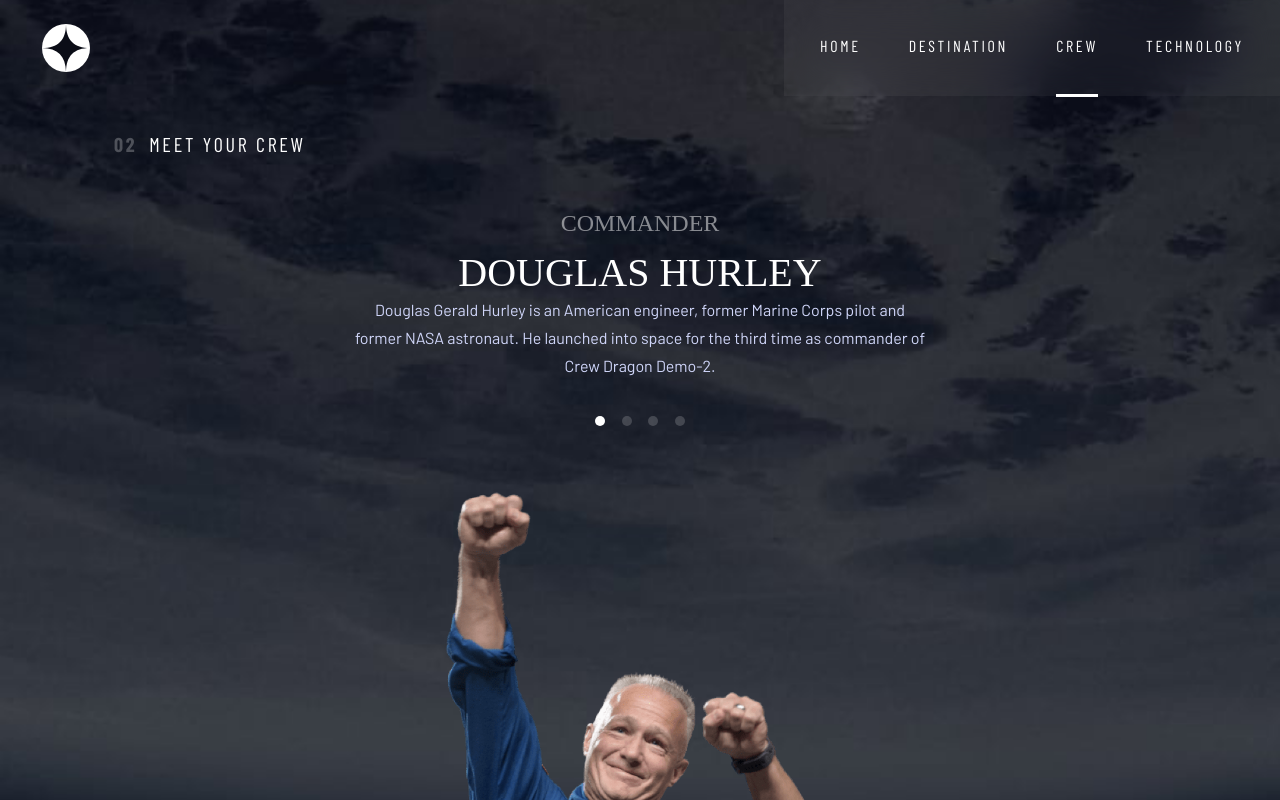
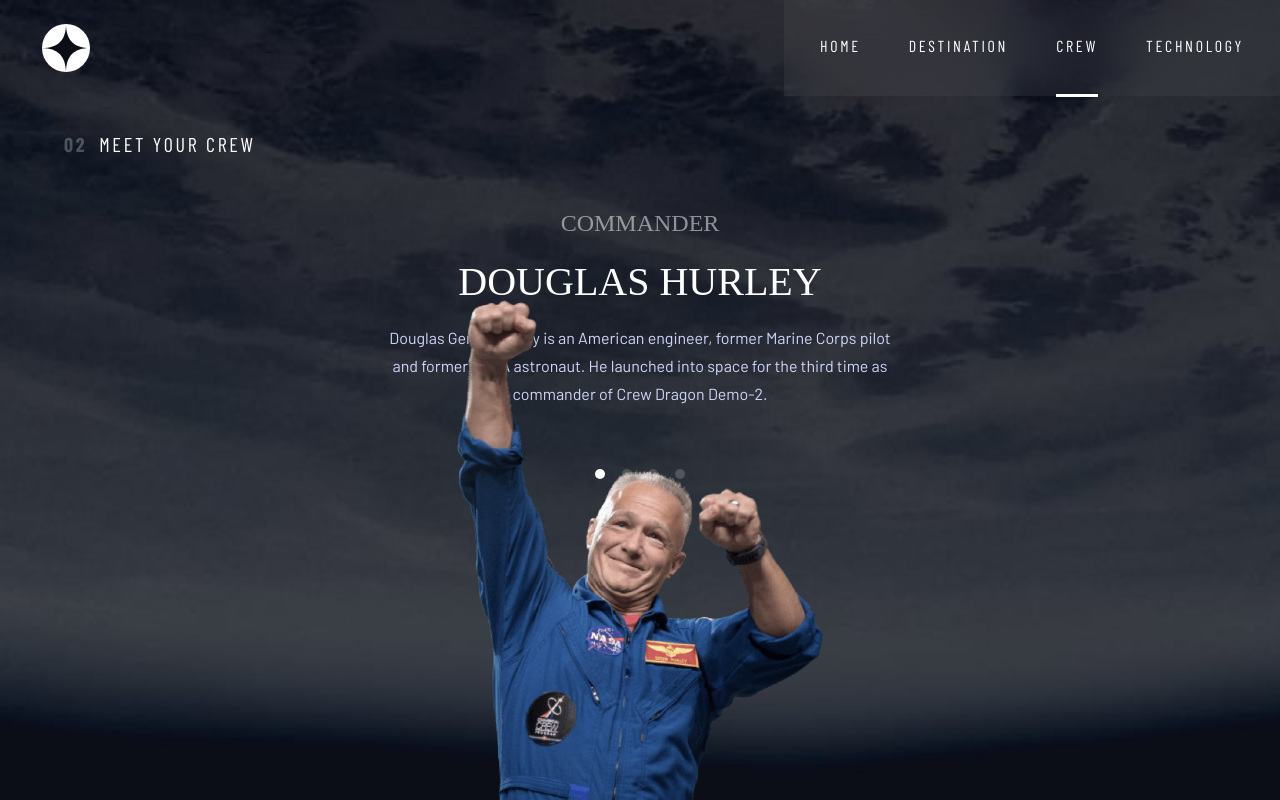
Before and after one commit to zttlmnn/space-tourism-multi-page, a React (Create React App) app: page /crew in a window 1280 px wide. Shown: the top 800 px of the page. Built offline with nearby package versions, Linux system fonts and the light colour scheme; a web font is replaced by a local one.

Commit message:
destination and crew view finished

```diff
--- a/src/components/Utilities/Description.module.scss
+++ b/src/components/Utilities/Description.module.scss
@@ -4,13 +4,13 @@
  font-size: 1.5rem;
   line-height: 2.5rem;
 
+  max-width: 57.3rem;
+  margin: 0 auto;
 
 /*   padding-bottom: calc(var(--base-unit) * 1.5);
  */
 
   @media (min-width: $bp-tablet) {
-    max-width: 57.3rem;
-    margin: 0 auto;
     font-size: 1.6rem;
     line-height: 2.8rem;
 
@@ -18,6 +18,7 @@
   }
 
   @media (min-width: $bp-desktop) {
+    margin: 0;
     max-width: 44rem;
     font-size: 1.8rem;
     line-height: 3.2rem;
--- a/src/components/Utilities/Grid.module.scss
+++ b/src/components/Utilities/Grid.module.scss
@@ -4,7 +4,7 @@
   margin: 0 auto;
   padding: 0 var(--base-unit);
   display: grid;
-  max-width: 110rem;
+  max-width: 120rem;
   //grid-template-rows: repeat(4, auto);
   // title image btns section
 grid-template-rows: calc(var(--base-unit) * 1.75) auto auto auto;
@@ -17,8 +17,8 @@
 
 
   @media (min-width: $bp-desktop) {
-      grid-template-rows: repeat(3, calc(var(--base-unit) * 2.5)) auto auto auto;
-      column-gap: calc(var(--base-unit) * 5);
+      grid-template-rows: repeat(3, calc(var(--base-unit) * 2.5));
+      column-gap: calc(var(--base-unit) * 7.5);
   /*       max-width: 57.3rem;    */
 
 /*     grid-template-rows: repeat(3, auto);
--- a/src/components/Views/CrewView.module.scss
+++ b/src/components/Views/CrewView.module.scss
@@ -1,125 +1,82 @@
-@import '../../index.scss';
+@import "../../index.scss";
 
 .crew-view {
-  background:
-  center/cover no-repeat url('../../assets/crew/background-crew-mobile.jpg');
-
+  background: center/cover no-repeat
+    url("../../assets/crew/background-crew-mobile.jpg");
 
   @media (min-width: $bp-tablet) {
-    background:
-    center/cover no-repeat url('../../assets/crew/background-crew-tablet.jpg');
+    background: center/cover no-repeat
+      url("../../assets/crew/background-crew-tablet.jpg");
   }
 
   @media (min-width: $bp-desktop) {
-    background:
-    center/cover no-repeat url('../../assets/crew/background-crew-desktop.jpg');
-   }
-/*
-   &__grid-container {
-    margin: 0 auto;
-
-
-    @media (min-width: $bp-tablet) {
-      display: grid;
-      grid-template-rows: repeat(4, auto);
-      max-width: 57.3rem;
-
-
-    @media (min-width: $bp-desktop) {
-      grid-template-rows: repeat(3, auto);
-      grid-template-columns: repeat(2, auto);
-      max-width: 110rem;
-    }
-  }
-   */
-  &__grid-title {
-    @media (min-width: $bp-tablet) {
-      grid-row: 1 / span 1;
+    background: center/cover no-repeat
+      url("../../assets/crew/background-crew-desktop.jpg");
   }
 
-    @media (min-width: $bp-desktop) {
-
-    }
-  }
-
-  &__grid-img {
-    @media (min-width: $bp-tablet) {
-      grid-row: 4 / span 1;
-    }
-
-    @media (min-width: $bp-desktop) {
-      grid-column: 2 / span 1;
-      grid-row: 1 / span 3;
-
-    }
-  }
-
-  &__grid-btns {
-    @media (min-width: $bp-tablet) {
-      grid-row: 3 / span 1;
-    }
-
-    @media (min-width: $bp-desktop) {
-
-    }
-  }
-
-  &__grid-info {
-    @media (min-width: $bp-tablet) {
-      grid-row: 2 / span 1;
-    }
-
-    @media (min-width: $bp-desktop) {
-
-    }
-  }
-
-
   &__img {
-    height: 22rem;
+    height: clamp(17rem, 70vw, 53rem);
+    // height: 22rem;
     margin-top: calc(var(--base-unit) * 1.25);
     display: flex;
     justify-content: center;
     border-bottom: 1px solid var(--clr-stroke);
 
     @media (min-width: $bp-tablet) {
-      height: 53rem;
+      position: absolute;
+      bottom: 0;
+      left: 0;
+      right: 0;
+      height: clamp(50rem, 50vh, 80rem);
+      border-bottom: none;
+
+      grid-row: -1;
+    }
+
+
+    @media (min-width: $bp-desktop) {
+      position: absolute;
+      height: 75vh;
+      left: auto;
+      bottom: 0;
+      right: 17%;
+      border-bottom: none;
+
     }
 
     img {
-      display: block;
       width: auto;
-      height: 22rem;
-      object-fit: cover;
+      height: 100%;
+  }
+  }
+  &__btns {
+    margin: 0 auto;
+    height: calc(var(--base-unit) * 3.5);
+    width: calc(var(--base-unit) * 3.75);
+
+    display: flex;
+    justify-content: space-between;
+    align-items: center;
+    padding: var(--base-unit) 0;
 
     @media (min-width: $bp-tablet) {
-        height: 53rem;
+      height: calc(var(--base-unit) * 2);
+
+      grid-row: -2;
     }
 
     @media (min-width: $bp-desktop) {
-        height: 55rem;
-      }
+      margin: 0;
+      width: calc(var(--base-unit) * 5.5);
+      grid-column: 1;
+      grid-row: 5;
+
     }
   }
 
-  &__btns {
-    width: calc(var(--base-unit) * 3.75);
-    margin: 0 auto;
-    display: flex;
-    justify-content: space-between;
-    padding: calc(var(--base-unit) * 1.5) 0;
-
-    @media (min-width: $bp-desktop) {
-      width: calc(var(--base-unit) * 5.5);
-      margin: 0;
-    }
-
-  }
-
-
   &__btn {
     cursor: pointer;
-      opacity: .175;
+    opacity: 0.175;
     height: 1rem;
     width: 1rem;
     background: var(--clr-contrast);
@@ -133,43 +90,61 @@
       height: 1.5rem;
       width: 1.5rem;
     }
-
-
   }
 
   &__info {
+    margin: 0 auto;
+    max-width: 52rem;
+    height: calc(var(--base-unit) * 10);
+
     text-align: center;
 
+    @media (min-width: $bp-desktop) {
+      margin: 0;
+      height: calc(var(--base-unit) * 12);
+
+      text-align: left;
+/*       max-width: 65rem;
+ */
+      grid-column: 1;
+      grid-row: 4;
+    }
+
+
     h3 {
+      height: calc(var(--base-unit) * 1.5);
       font-size: 1.6rem;
       font-family: var(--ff-subheading-primary);
-      opacity: .5;
-      padding-bottom: calc(var(--base-unit) * .5);
-
+      opacity: 0.5;
       @media (min-width: $bp-tablet) {
+        height: calc(var(--base-unit) * 2);
         font-size: 2.4rem;
       }
 
       @media (min-width: $bp-desktop) {
+        margin: 0;
+
         font-size: 3.2rem;
         text-align: left;
       }
     }
 
     h1 {
-      padding-bottom: calc(var(--base-unit) * 1.25);
+      height: calc(var(--base-unit) * 2);
+
       font-size: 2.4rem;
       @media (min-width: $bp-tablet) {
+        height: calc(var(--base-unit) * 2.75);
+
         font-size: 4rem;
         padding-bottom: 0;
       }
 
       @media (min-width: $bp-desktop) {
+        min-width: 65rem;
+        height: calc(var(--base-unit) * 4);
         font-size: 5.6rem;
-        text-align: left;
       }
     }
-
   }
-
 }
--- a/src/components/Views/CrewView.tsx
+++ b/src/components/Views/CrewView.tsx
@@ -19,10 +19,7 @@
   return (
     <Container className={styles["crew-view"]}>
       <Grid>
-        <div className={styles["crew-view__grid-title"]}>
           <Title index="02" title="Meet your crew" />
-        </div>
-        <div className={styles["crew-view__grid-img"]}>
           <figure className={styles["crew-view__img"]}>
             <img
               src={`${process.env.PUBLIC_URL}../../${props.crewData[crewState].images.png}`}
@@ -30,8 +27,6 @@
               alt={props.crewData[crewState].name}
               />
           </figure>
-          </div>
-          <div className={styles["crew-view__grid-btns"]}>
             <section className={styles["crew-view__btns"]}>
               {props.crewData.map((_, i) => (
                 <Button
@@ -45,14 +40,11 @@
                 />
               ))}
             </section>
-          </div>
-        <div className={styles["crew-view__grid-info"]}>
           <section className={styles["crew-view__info"]}>
             <h3>{props.crewData[crewState].role}</h3>
             <h1>{props.crewData[crewState].name}</h1>
             <Description text={props.crewData[crewState].bio} />
           </section>
-        </div>
         </Grid>
       </Container>
   );
--- a/src/components/Views/DestinationView.module.scss
+++ b/src/components/Views/DestinationView.module.scss
@@ -23,11 +23,11 @@
     }
 
     @media (min-width: $bp-desktop) {
+      margin-right: 0;
       width: clamp(45rem, 45%, 50rem);
 
       grid-column: 1;
       grid-row: 3 / span 3;
-
     }
     img {
       width: 100%;
@@ -44,8 +44,6 @@
     justify-content: space-between;
     align-items: center;
 
-
-
     @media (min-width: $bp-tablet) {
       height: calc(var(--base-unit) * 5.5);
       width: calc(var(--base-unit) * 11.75);
@@ -54,7 +52,6 @@
       margin: 0;
       grid-column: 2;
       grid-row: 2 / span 1;
-
     }
   }
   &__btn {
@@ -81,34 +78,31 @@
   }
 
   &__description {
+    margin: 0 auto;
+    max-width: 57.3rem;
     //width: 32.7rem;
-    max-width: 32.7rem;
-    //width: 65ch;
-    margin: 0 auto;
+    /*     max-width: 45rem;
+ */ //width: 65ch;
     text-align: center;
 
     height: calc(var(--base-unit) * 10);
+
     border-bottom: 1px solid var(--clr-stroke);
 
-    @media (min-width: $bp-tablet) {
-      max-width: 57.3rem;
-    }
-
     @media (min-width: $bp-desktop) {
+      margin: 0;
       max-width: 44rem;
-      grid-column: 2;
-
-      grid-row: 4 / span 3;
 
       height: calc(var(--base-unit) * 12);
 
-
+      grid-column: 2;
+      grid-row: 4 / span 3;
     }
 
     h2 {
       font-size: 5.6rem;
       font-family: var(--ff-heading);
-      height: calc(var(--base-unit) * 2.5);
+      height: calc(var(--base-unit) * 3.5);
 
       @media (min-width: $bp-tablet) {
         font-size: 8rem;
@@ -117,7 +111,7 @@
 
       @media (min-width: $bp-desktop) {
         font-size: 10rem;
-                height: calc(var(--base-unit) * 5);
+        height: calc(var(--base-unit) * 5);
 
         text-align: left;
       }
@@ -131,18 +125,18 @@
 
     @media (min-width: $bp-tablet) {
       width: 37.5rem;
-      margin: 0 auto;
       display: flex;
       justify-content: space-between;
     }
     @media (min-width: $bp-desktop) {
+      margin: 0;
+      width: 44rem;
       grid-column: 2;
       grid-row: 5;
 
       div {
         align-self: end;
       }
-
     }
 
     h4 {
@@ -160,7 +154,6 @@
 
       @media (min-width: $bp-desktop) {
         padding: 0;
-
       }
     }
   }
```
Lines whose indentation alone changed are shown as unchanged.
